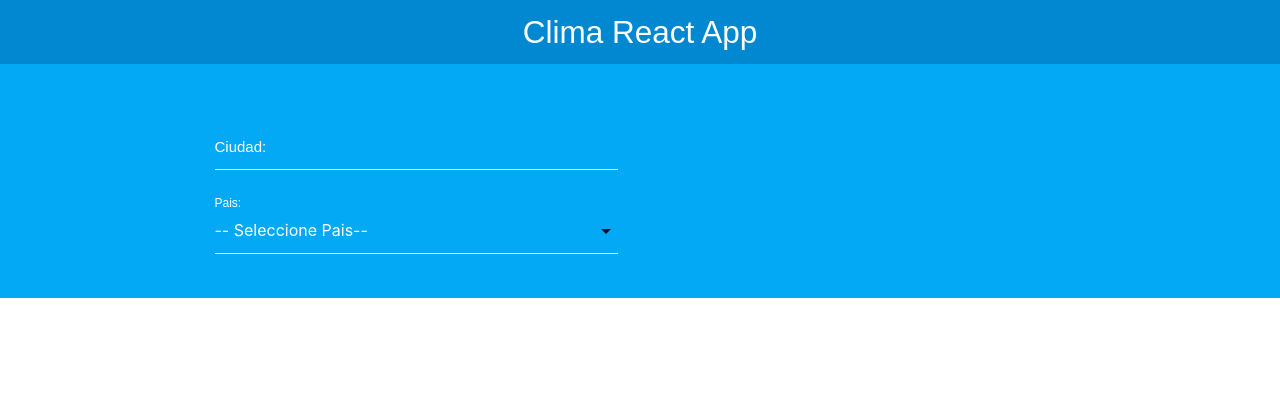
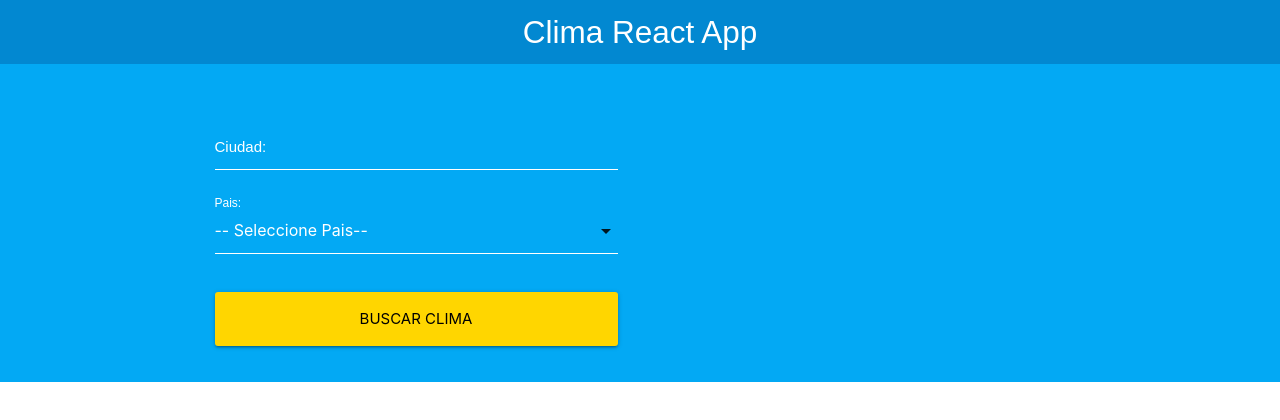
Before and after one commit to danieldamian09/clima-app-react, a React (Create React App) app in the folder clima/: page / in a window 1280 px wide. Shown: the top 420 px of the page. Built offline with nearby package versions, Linux system fonts and the light colour scheme.

Commit message:
funcion para consultar api

```diff
--- a/clima/src/App.js
+++ b/clima/src/App.js
@@ -1,8 +1,33 @@
-import { Fragment } from 'react';
+import { Fragment, useState, useEffect } from 'react';
 import Header from './components/Header';
 import Formulario from './components/Formulario';
 
 function App() {
+
+  const [busqueda, guardarBusqueda] = useState({
+    ciudad: "",
+    pais: "",
+  });
+
+  const [consulta, guardarConsulta] = useState(false)
+
+  const { ciudad, pais } = busqueda;
+
+  useEffect(() => {
+
+    const apiKey = 'ffe409fec4a70cd0c47d6bc695029b3a';
+    const url = `http://api.openweathermap.org/data/2.5/weather?q=${ciudad}&appid=${apiKey}`
+    const consultarApi = async() => {
+
+    }
+
+
+    consultarApi()
+
+    guardarConsulta(false)
+  }, [consulta])
+
+
   return (
     <Fragment>
       <Header
@@ -13,10 +38,13 @@ function App() {
         <div className="container">
           <div className="row">
             <div className="col m6 s12">
-              <Formulario />
+              <Formulario
+                busqueda={busqueda}
+                guardarBusqueda={guardarBusqueda}
+                guardarConsulta={guardarConsulta}
+              />
             </div>
             <div className="col m6 s12">
-
             </div>
           </div>
         </div>
--- a/clima/src/components/Formulario.jsx
+++ b/clima/src/components/Formulario.jsx
@@ -1,11 +1,11 @@
 import React, { useState } from 'react';
 
-export default function Formulario() {
+export default function Formulario({busqueda, guardarBusqueda, guardarConsulta}) {
 
-    const [busqueda, guardarBusqueda] = useState({
-        ciudad: "",
-        pais:"",
-    })
+
+
+    // estado para validar
+    const [error, guardarError] = useState(false);
 
     // extraer ciudad y pais
     const { ciudad, pais } = busqueda;
@@ -18,11 +18,29 @@ export default function Formulario() {
         });
     }
 
+    // cuando el usuario da submit al form
+    const handleSubmit = e => {
+        e.preventDefault();
+        // validacion
+        if(ciudad.trim() === "" || pais.trim() === ""){
+            guardarError(true);
+            return;
+        }
 
+        guardarError(false);
+
+        // pasar la informacion al componente principal
+        guardarConsulta(true)
+    }
 
 
     return (
-        <form>
+        <form
+            onSubmit={handleSubmit}
+        >
+
+            {(error)? <p className="red darken-4 error">Todos los campos son Obligatorios</p> : null}
+
             <div className="input-field col s12">
                 <input
                     type="text"
@@ -51,7 +69,13 @@ export default function Formulario() {
                     <option value="VE">Venezuela</option>
                 </select>
                 <label htmlFor="pais">Pais: </label>
-
+            </div>
+            <div className="input-field col s12">
+                <input
+                    type="submit"
+                    value="Buscar Clima"
+                    className="waves-effect waves-ligh btn-large btn-block yellow accent-4"
+                />
             </div>
         </form>
     )
```
